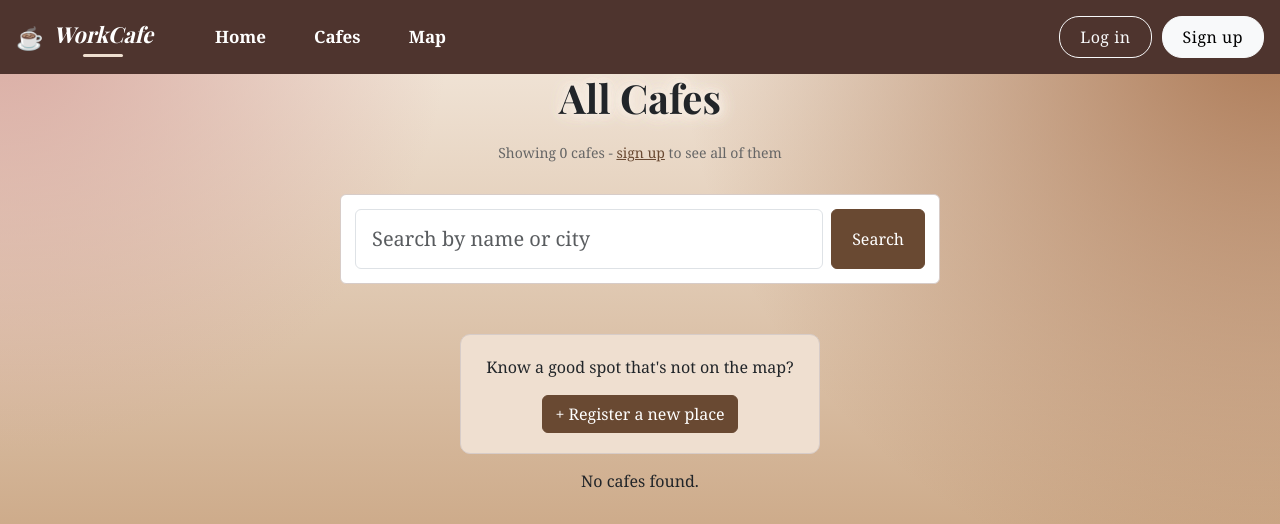
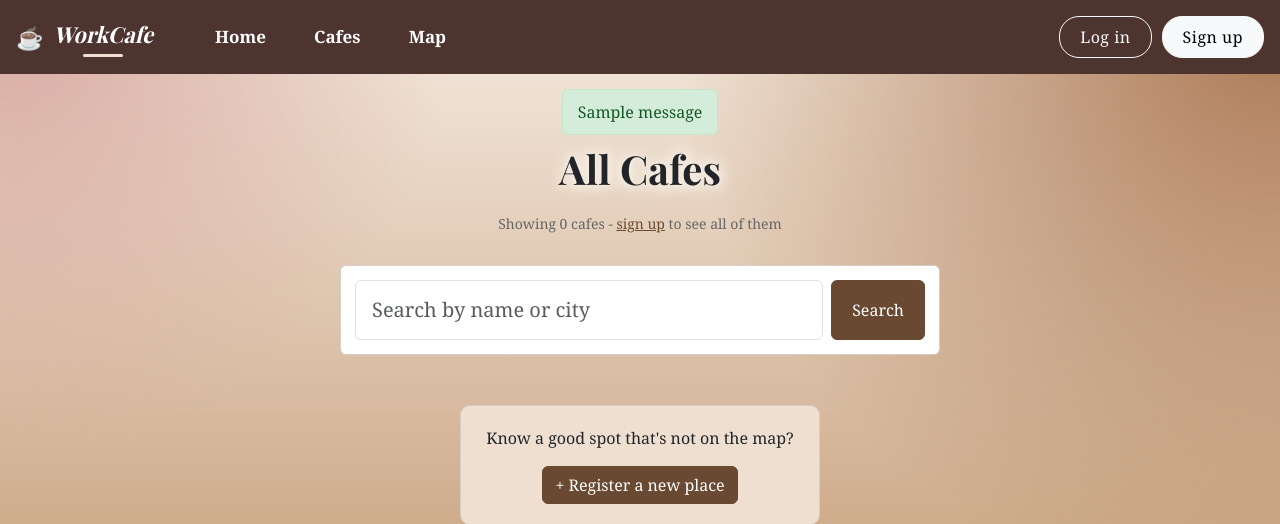
Before and after one commit to Anasztazia12/milestone3, a Django app: page /cafes/ in a window 1280 px wide. Shown: the top 524 px of the page. Run offline with Django 5.2, Linux system fonts and the light colour scheme; tables that the repository leaves empty hold one stand-in row (values such as "Sample post"); one stand-in notice (Sample message) is shown.

Commit message:
Add message display functionality with success and error notifications

```diff
--- a/core/static/css/style.css
+++ b/core/static/css/style.css
@@ -30,6 +30,30 @@ body.homepage {
     background-size: cover;
     background-position: center 25%;
     background-repeat: no-repeat;
+}
+
+.messages {
+    max-width: 500px;
+    margin: 15px auto 0 auto;
+}
+
+.message {
+    text-align: center;
+    padding: 10px 15px;
+    border-radius: 6px;
+    margin-bottom: 10px;
+}
+
+.message-success {
+    background-color: #d4edda;
+    color: #155724;
+    border: 1px solid #c3e6cb;
+}
+
+.message-error {
+    background-color: #f8d7da;
+    color: #721c24;
+    border: 1px solid #f5c6cb;
 }
 
 h1 {
--- a/core/templates/base.html
+++ b/core/templates/base.html
@@ -49,6 +49,14 @@
         </div>
     </nav>
 
+    {% if messages %}
+        <div class="messages">
+            {% for message in messages %}
+                <p class="message message-{{ message.tags }}">{{ message }}</p>
+            {% endfor %}
+        </div>
+    {% endif %}
+
     {% block content %}{% endblock %}
 
     {% block how_it_works_modal %}{% endblock %}
--- a/core/views.py
+++ b/core/views.py
@@ -4,6 +4,7 @@ import requests
 from django.shortcuts import render, redirect, get_object_or_404
 from django.contrib.auth import authenticate, login, logout
 from django.contrib.auth.models import User
+from django.contrib import messages
 from django.templatetags.static import static as static_asset
 from core.models import Cafe, Profile
 
@@ -132,8 +133,10 @@ def toggle_favourite(request, cafe_id):
     if request.method == 'POST':
         if request.user in cafe.favourited_by.all():
             cafe.favourited_by.remove(request.user)
+            messages.success(request, 'Removed ' + cafe.name + ' from your favourites.')
         else:
             cafe.favourited_by.add(request.user)
+            messages.success(request, 'Added ' + cafe.name + ' to your favourites.')
 
     return redirect(request.POST.get('next', 'cafe_list'))
 
@@ -148,6 +151,7 @@ def login_page(request):
 
         if user is not None:
             login(request, user)
+            messages.success(request, 'Welcome back, ' + user.username + '!')
             return redirect('home')
         else:
             error = 'Wrong username or password'
@@ -173,6 +177,7 @@ def signup_page(request):
             user = User.objects.create_user(username=username, email=email, password=password1)
             Profile.objects.create(user=user, avatar_seed=avatar_seed)
             login(request, user)
+            messages.success(request, 'Welcome, ' + user.username + '! Your account has been created.')
             return redirect('home')
 
     avatar_options = []
@@ -184,6 +189,7 @@ def signup_page(request):
 
 def logout_page(request):
     logout(request)
+    messages.success(request, 'You have been logged out.')
     return redirect('home')
 
 
@@ -191,6 +197,7 @@ def delete_account(request):
     if request.method == 'POST':
         request.user.delete()
         logout(request)
+        messages.success(request, 'Your account has been deleted.')
         return redirect('home')
 
     return render(request, 'delete-account.html')
@@ -215,6 +222,7 @@ def add_cafe_page(request):
             quiet_rating=4 if quiet == 'yes' else 2,
             submitted_by=request.user,
         )
+        messages.success(request, name + ' has been added.')
         return redirect('map')
 
     return render(request, 'add-cafe.html')
@@ -249,6 +257,7 @@ def edit_cafe_page(request, cafe_id):
         cafe.wifi_speed_mbps = 50 if wifi == 'yes' else 0
         cafe.quiet_rating = 4 if quiet == 'yes' else 2
         cafe.save()
+        messages.success(request, cafe.name + ' has been updated.')
         return redirect('my_cafes')
 
     return render(request, 'edit-cafe.html', {'cafe': cafe})
@@ -261,7 +270,9 @@ def delete_cafe_page(request, cafe_id):
     cafe = get_object_or_404(Cafe, id=cafe_id, submitted_by=request.user)
 
     if request.method == 'POST':
+        cafe_name = cafe.name
         cafe.delete()
+        messages.success(request, cafe_name + ' has been deleted.')
         return redirect('my_cafes')
 
     return render(request, 'delete-cafe.html', {'cafe': cafe})
```
Also changed, not shown: assets/css/style.css (+24 -0 lines).
